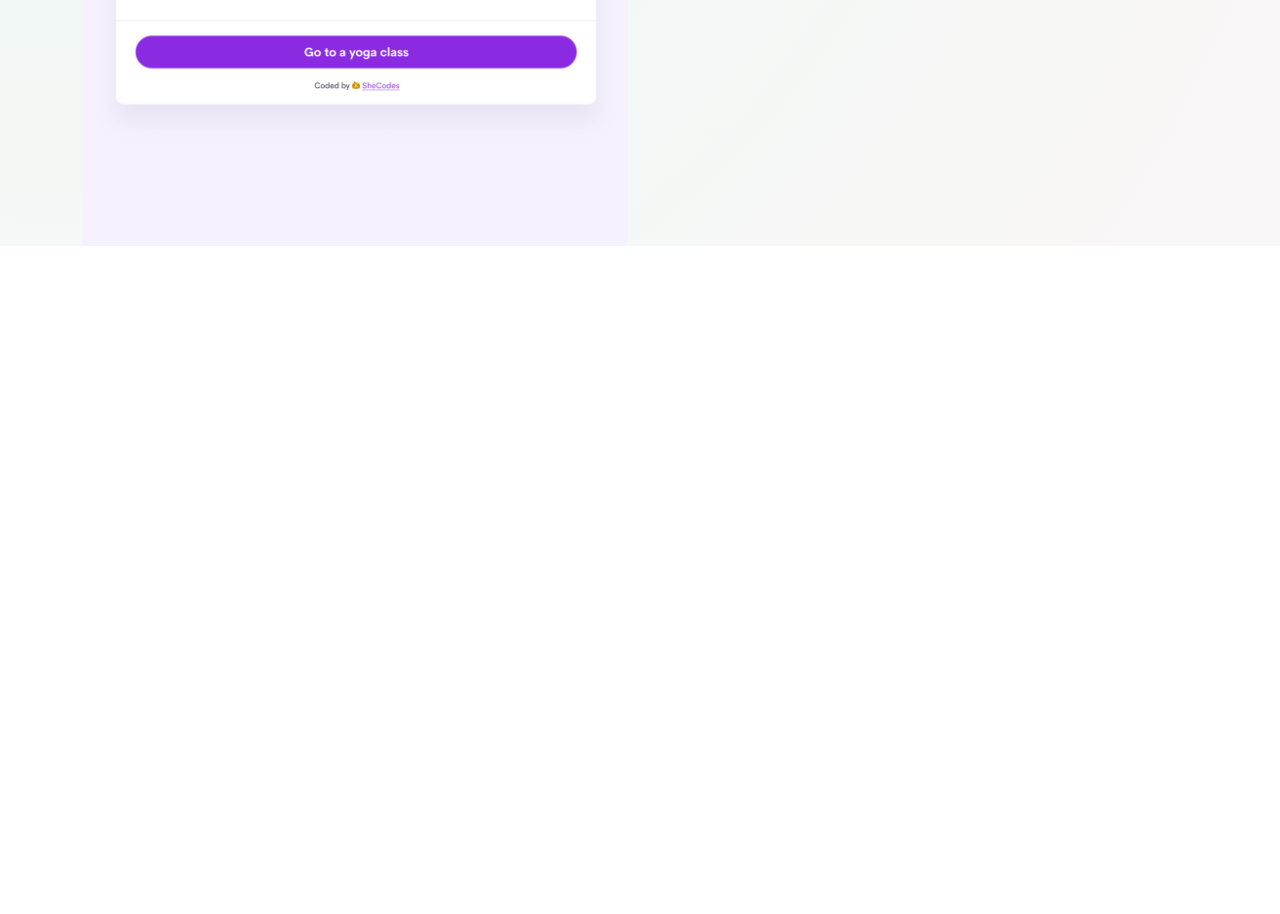
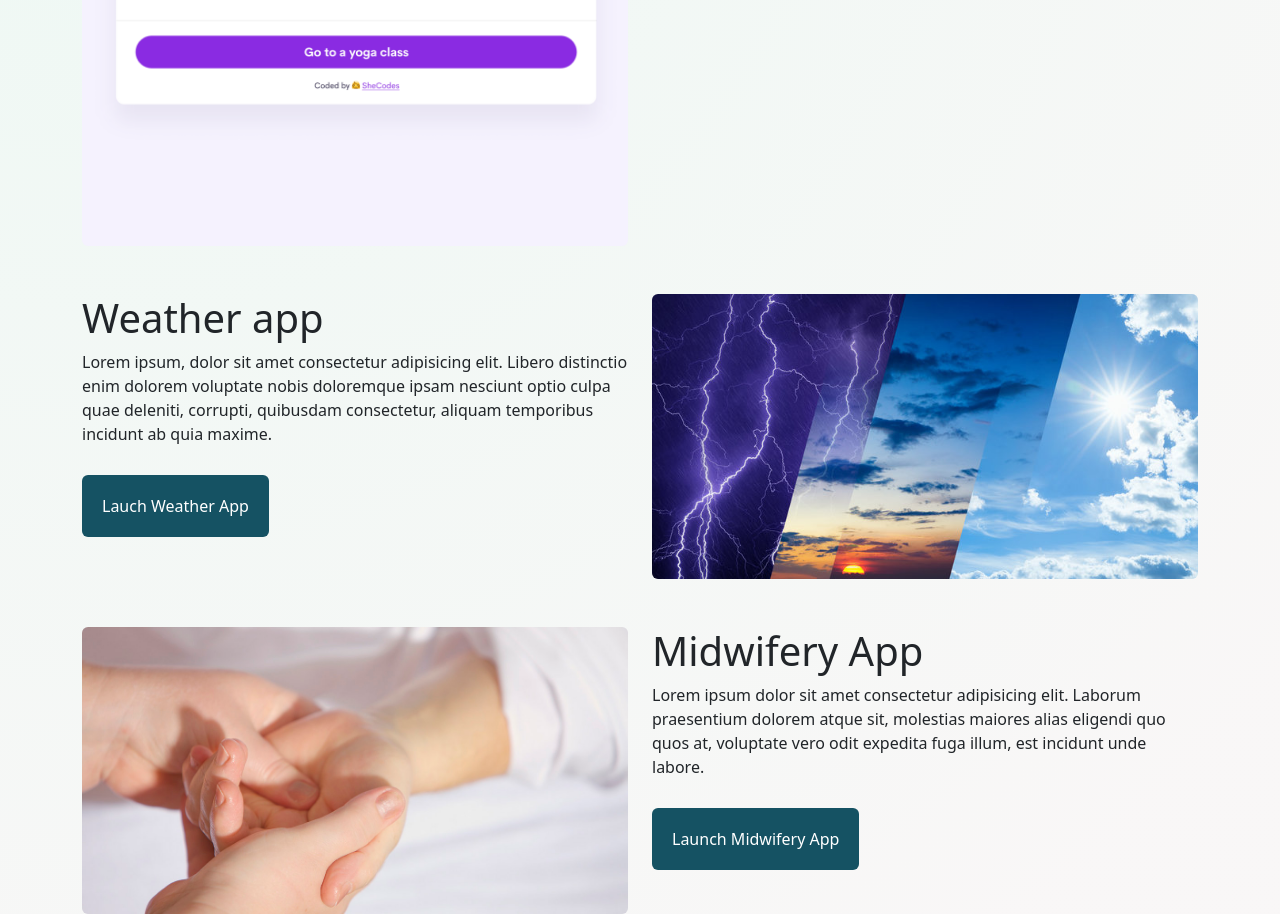
Before and after one commit to UmmSultee/Portfolio, a website: page index.html in a window 1280 px wide. Shown: the part 628-1542 px from the top of the page. Before the commit the page ends 874 px from the top, so only its background shows below. Drawn offline with nearby package versions, Linux system fonts and the light colour scheme.

Commit message:
homepage touches

```diff
--- a/index.html
+++ b/index.html
@@ -59,6 +59,34 @@
         </div>
 
       </div>
+
+      <div class="row mt-5 " >
+        <div class="col-md-6">
+          <h1 class="text-start">Weather app</h1>
+          <p>Lorem ipsum, dolor sit amet consectetur adipisicing elit. Libero distinctio enim dolorem voluptate nobis doloremque ipsam nesciunt optio culpa quae deleniti, corrupti, quibusdam consectetur, aliquam temporibus incidunt ab quia maxime.</p>
+
+          <div class="mt-5">
+            <a href="#" class="weather-app">Lauch Weather App</a>
+          </div>
+        </div>
+        <div class="col-md-6">
+          <img src="images/weather.jpeg" alt="" class="img-fluid rounded">
+        </div>
+
+      </div>
+
+      <div class="row mt-5">
+        <div class="col-md-6">
+          <img src="images/midwifery.jpeg" alt="" class="img-fluid rounded">
+        </div>
+        <div class="col-md-6">
+          <h1 class="text-start">Midwifery App</h1>
+          <p>Lorem ipsum dolor sit amet consectetur adipisicing elit. Laborum praesentium dolorem atque sit, molestias maiores alias eligendi quo quos at, voluptate vero odit expedita fuga illum, est incidunt unde labore.</p>
+          <div class="mt-5">
+          <a href="#" class="midwifery-link">Launch Midwifery App</a>
+          <a
+        </div>
+      </div>
     </div>
   </body>
 </html>
--- a/style.css
+++ b/style.css
@@ -82,7 +82,7 @@ h4 {
 .yoga{
   text-decoration: none;
   background: var(--primary-color);
-  padding: 25px;
+  padding: 20px;
   border-radius: 6px;
   color: white;
 }
@@ -90,3 +90,27 @@ h4 {
   color: var(--primary-color);
   background: white;
 }
+.weather-app{
+  text-decoration: none;
+  background: var(--primary-color);
+  padding: 20px;
+  border-radius: 6px;
+  color: white;
+}
+.weather-app:hover{
+  color: var(--primary-color);
+  background: white;
+}
+
+.midwifery-link{
+  text-decoration: none;
+  background: var(--primary-color);
+  padding: 20px;
+  border-radius: 6px;
+  color: white;
+}
+
+.midwifery-link:hover{
+  color: var(--primary-color);
+  background: white;
+}
```
